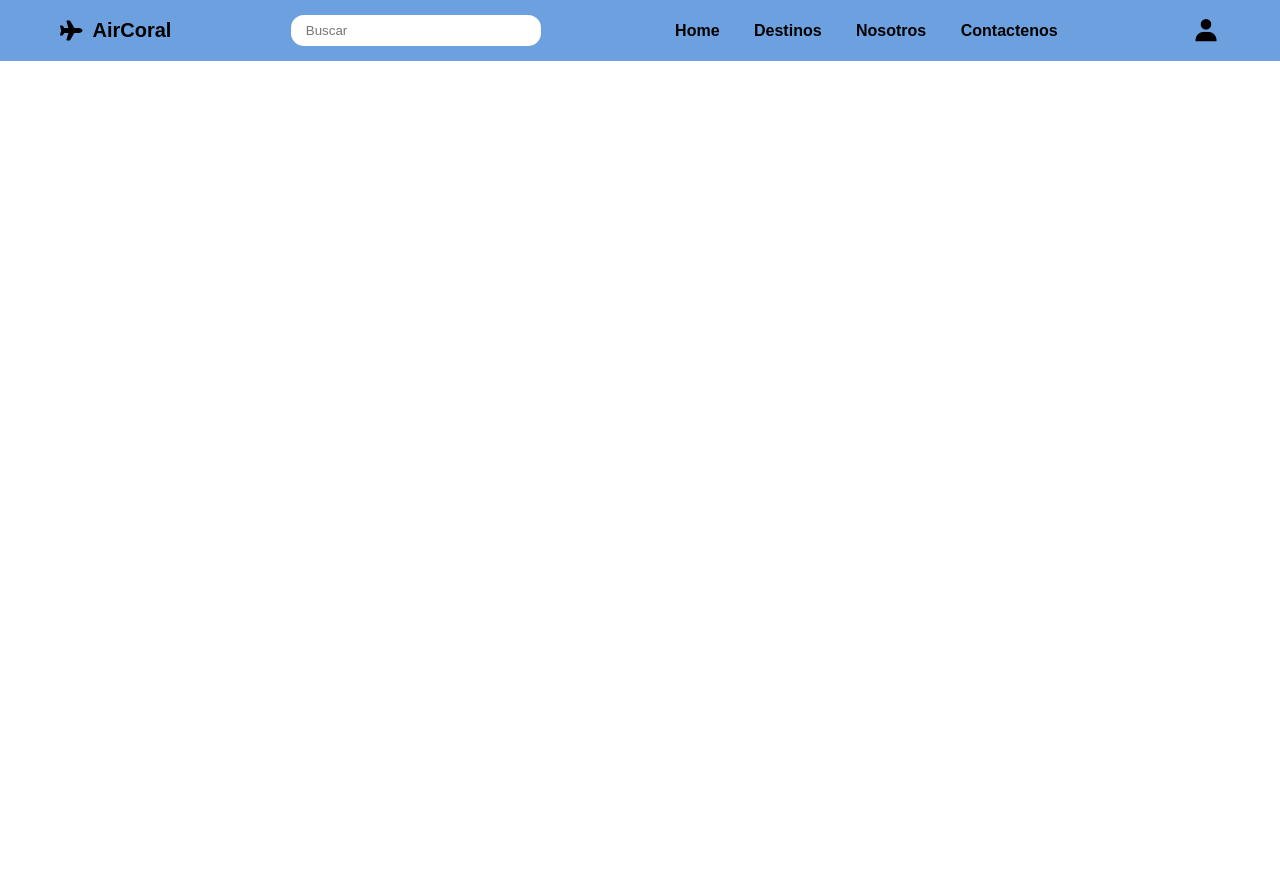
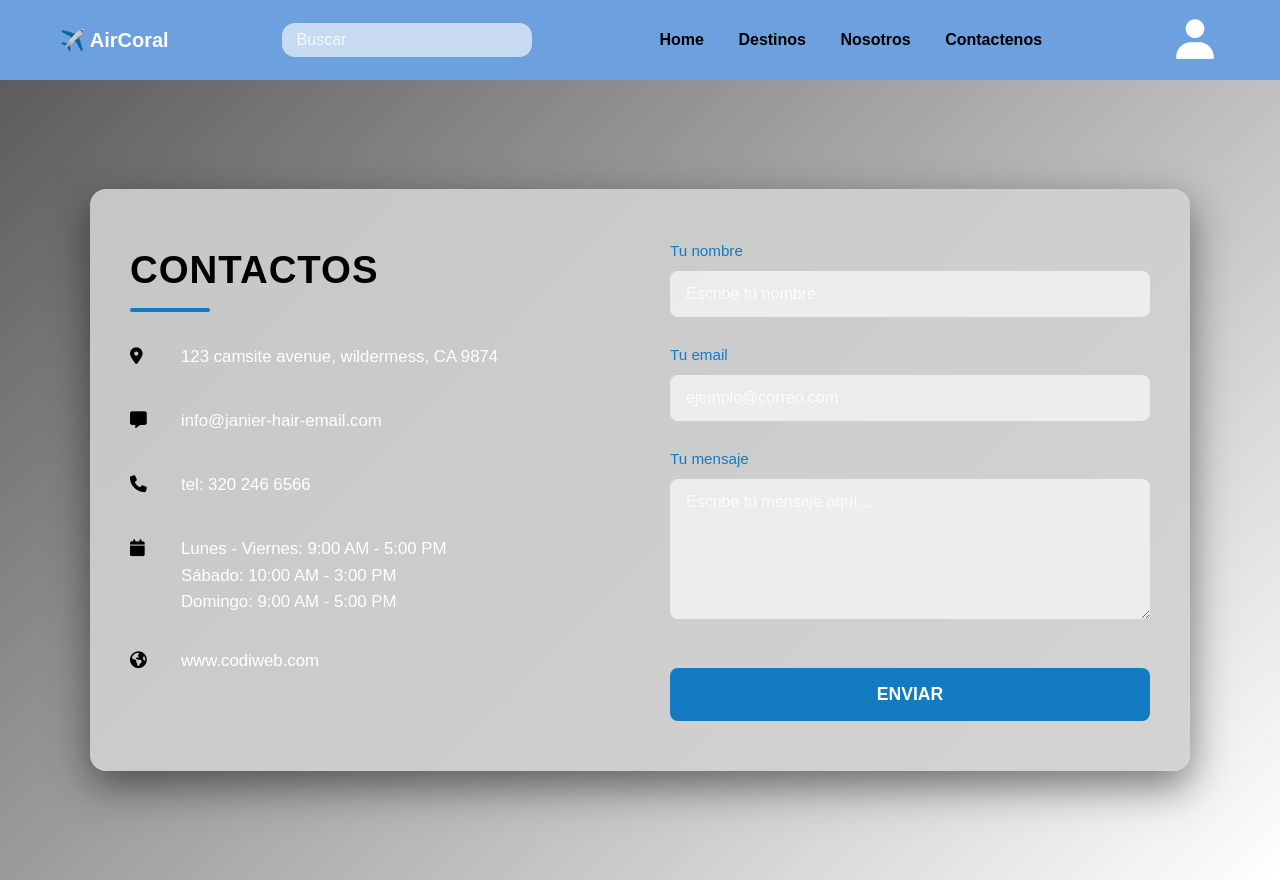
Before and after one commit to JAHACARI/Air_Coral, a plain HTML site: page contactenos.html in a window 1280 px wide. Before the commit the page ends 800 px from the top, so only its background shows below. Drawn offline with nearby package versions, Linux system fonts and the light colour scheme.

Commit message:
subir cambios a repositorio todos los html, y css, tema header, y body de contactos y nosotros

```diff
--- a/CSS/contactenos.css
+++ b/CSS/contactenos.css
@@ -0,0 +1,132 @@
+
+    .contact-section {
+      min-height: 100vh;
+      display: flex;
+      align-items: center;
+      justify-content: center;
+      padding: 40px 20px;
+      background: linear-gradient(135deg, #5c5c5c 0%, #ffffff 100%);
+      color: white;
+    }
+
+    .container {
+      display: flex;
+      flex-wrap: wrap;
+      gap: 60px;
+      max-width: 1100px;
+      width: 100%;
+      background: rgba(209, 209, 209, 0.897);
+      border-radius: 16px;
+      padding: 50px 40px;
+      box-shadow: 0 15px 40px rgba(0,0,0,0.5);
+      backdrop-filter: blur(6px);
+    }
+
+    .info {
+      flex: 1;
+      min-width: 300px;
+    }
+
+    .info h2 {
+      font-size: 2.4rem;
+      margin-bottom: 2rem;
+      color: #000000;
+      letter-spacing: 1px;
+      position: relative;
+      padding-bottom: 12px;
+    }
+
+    .info h2::after {
+      content: '';
+      position: absolute;
+      bottom: 0;
+      left: 0;
+      width: 80px;
+      height: 4px;
+      background: #127bc1; /* rojo vino / marrón oscuro - cámbialo si quieres */
+      border-radius: 2px;
+    }
+
+    .contact-item {
+      display: flex;
+      align-items: flex-start;
+      margin-bottom: 1.8rem;
+      font-size: 1.05rem;
+    }
+
+    .contact-item a {
+      width: 35px;
+      height: 35px;
+      margin-right: 16px;
+      color: #000000;
+      flex-shrink: 0;
+    }
+
+    .form-side {
+      flex: 1;
+      min-width: 320px;
+    }
+
+    .form-group {
+      margin-bottom: 1.6rem;
+    }
+
+    label {
+      display: block;
+      margin-bottom: 0.5rem;
+      font-size: 0.95rem;
+      color: #127bc1;
+    }
+
+    input, textarea {
+      width: 100%;
+      padding: 14px 16px;
+      border: none;
+      border-radius: 8px;
+      background: rgba(255, 255, 255, 0.616);
+      color: rgb(0, 0, 0);
+      font-size: 1rem;
+      transition: all 0.25s ease;
+    }
+
+    input::placeholder, textarea::placeholder {
+      color: rgba(255, 255, 255, 0.829);
+    }
+
+    input:focus, textarea:focus {
+      outline: none;
+      background: rgba(255, 255, 255, 0.658);
+      box-shadow: 0 0 0 2px #127bc1;
+    }
+
+    textarea {
+      min-height: 140px;
+      resize: vertical;
+    }
+
+    .btn-submit {
+      background: #127bc1;
+      color: rgb(255, 255, 255);
+      border: none;
+      padding: 16px 32px;
+      font-size: 1.1rem;
+      font-weight: bold;
+      border-radius: 8px;
+      cursor: pointer;
+      transition: all 0.3s ease;
+      width: 100%;
+      margin-top: 1rem;
+    }
+
+    .btn-submit:hover {
+      background: #2679a0;
+      transform: translateY(-2px);
+      box-shadow: 0 8px 25px rgba(29, 62, 122, 0.644);
+    }
+
+    @media (max-width: 768px) {
+      .container {
+        flex-direction: column;
+        padding: 40px 25px;
+      }
+    }
--- a/CSS/destinos.css
+++ b/CSS/destinos.css
@@ -1,62 +1,4 @@
-*{
-margin:0;
-padding:0;
-box-sizing:border-box;
-font-family:Arial;
-}
 
-
-/* NAVBAR */
-
-.navbar{
-
-display:flex;
-align-items:center;
-justify-content:space-between;
-padding:15px 60px;
-background:#6da0df;
-
-}
-
-.logo{
-
-display:flex;
-align-items:center;
-gap:10px;
-font-size:20px;
-font-weight:bold;
-
-}
-
-.logo img{
-
-width:40px;
-
-}
-
-.search{
-
-padding:8px 15px;
-border-radius:20px;
-border:none;
-width:250px;
-
-}
-
-nav a{
-
-margin:0 15px;
-text-decoration:none;
-color:black;
-font-weight:bold;
-
-}
-
-.bxs-user{
-
-font-size:28px;
-
-}
 
 .ofertas, .paquetes, .mas-destinos{
 padding:60px;
--- a/CSS/index.css
+++ b/CSS/index.css
@@ -8,7 +8,7 @@ display:flex;
 align-items:center;
 justify-content:space-between;
 padding:80px;
-background:#f5f5f5;
+background:#ffffff;
 
 }
 
--- a/CSS/nav_bar.css
+++ b/CSS/nav_bar.css
@@ -5,55 +5,69 @@ box-sizing:border-box;
 font-family:Arial;
 }
 
+body {
+    font-family: 'Segoe UI', Tahoma, Geneva, Verdana, sans-serif;
+    background: #ffffff;
+    color: #ffffff;
+    line-height: 1.6;
+}
 
 /* NAVBAR */
 
 .navbar{
-
 display:flex;
 align-items:center;
 justify-content:space-between;
 padding:15px 60px;
 background:#6da0df;
-
 }
 
 .logo{
-
 display:flex;
 align-items:center;
 gap:10px;
 font-size:20px;
 font-weight:bold;
-
 }
 
 .logo img{
-
 width:40px;
-
 }
 
 .search{
-
 padding:8px 15px;
 border-radius:13px;
 border:none;
 width:250px;
-
 }
 
 nav a{
-
 margin:0 15px;
 text-decoration:none;
-color:black;
+color:#000000;
 font-weight:bold;
-
 }
 
+/* Línea inferior elegante al hover */
+nav a::after {
+    content: '';
+    position: absolute;
+    width: 0;
+    height: 2px;
+    bottom: 0;
+    left: 50%;
+    background-color: #000000;           /* azul del navbar */
+    transition: all 0.35s ease;
+    transform: translateX(-50%);
+}
+
+nav a:hover::after,
+nav a.active::after {
+    width: 70%;
+    animation: activeLineGlow 0.5s ease-in-out;
+}
+
+
 .bxs-user{
-
-font-size:28px;
-
+font-size:50px;
 }
--- a/contactenos.html
+++ b/contactenos.html
@@ -6,19 +6,19 @@
 
 <title>AirCoral</title>
 <link rel="stylesheet" href="CSS/nav_bar.css">
-<link rel="stylesheet" href="CSS/index.css">
-
+<link rel="stylesheet" href="CSS/contactenos.css">
+<script src="https://kit.fontawesome.com/bdc4e23805.js" crossorigin="anonymous"></script>
 <link href='https://unpkg.com/boxicons@2.1.4/css/boxicons.min.css' rel='stylesheet'>
 <link rel="stylesheet" href="https://cdnjs.cloudflare.com/ajax/libs/font-awesome/6.5.0/css/all.min.css">
 </head>
 
 <body>
-
 <!-- NAVBAR -->
 
 <header class="navbar">
+    <div>
         <h2 class="logo">
-<i class="fa-solid fa-plane"></i> AirCoral
+            ✈️ AirCoral
         </h2>
     </div>
 
@@ -34,3 +34,66 @@
     <i class='bx bxs-user'></i>
 
 </header>
+
+<section class="contact-section">
+  <div class="container">
+
+    <div class="info">
+      <h2>CONTACTOS</h2>
+
+      <div class="contact-item">
+        <a href=""><i class="fa-solid fa-location-dot"></i></a>
+        <span>123 camsite avenue, wildermess, CA 9874</span>
+      </div>
+
+      <div class="contact-item">
+        <a href=""><i class="fa-solid fa-message"></i></a>
+        <span>info@janier-hair-email.com</span>
+      </div>
+
+      <div class="contact-item">
+        <a href=""><i class="fa-solid fa-phone"></i></a>
+        <span>tel: 320 246 6566</span>
+      </div>
+
+      <div class="contact-item">
+        <a href=""><i class="fa-solid fa-calendar"></i></a>
+        <div>
+          <div>Lunes - Viernes: 9:00 AM - 5:00 PM</div>
+          <div>Sábado: 10:00 AM - 3:00 PM</div>
+          <div>Domingo: 9:00 AM - 5:00 PM</div>
+        </div>
+      </div>
+
+      <div class="contact-item" style="margin-top:2rem;">
+        <a href=""><i class="fa-solid fa-earth-americas"></i></a>
+        <span>www.codiweb.com</span>
+      </div>
+    </div>
+
+    <div class="form-side">
+      <form>
+        <div class="form-group">
+          <label for="name">Tu nombre</label>
+          <input type="text" id="name" name="name" placeholder="Escribe tu nombre" required>
+        </div>
+
+        <div class="form-group">
+          <label for="email">Tu email</label>
+          <input type="email" id="email" name="email" placeholder="ejemplo@correo.com" required>
+        </div>
+
+        <div class="form-group">
+          <label for="message">Tu mensaje</label>
+          <textarea id="message" name="message" placeholder="Escribe tu mensaje aquí..." required></textarea>
+        </div>
+
+        <button type="submit" class="btn-submit">ENVIAR</button>
+      </form>
+    </div>
+
+  </div>
+</section>
+
+</body>
+</html>
```
Also changed, not shown: destinos.html (+6 -1 lines), index.html (+1 -0 lines), nosotros.html (+11 -2 lines). Lines whose indentation alone changed are shown as unchanged.
